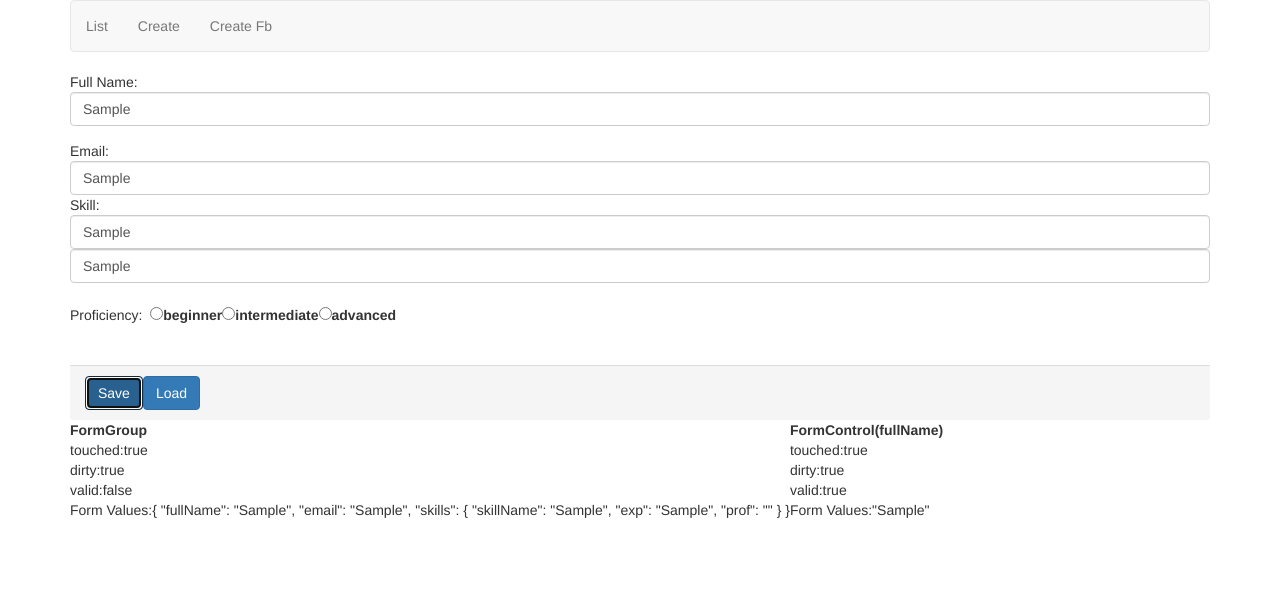
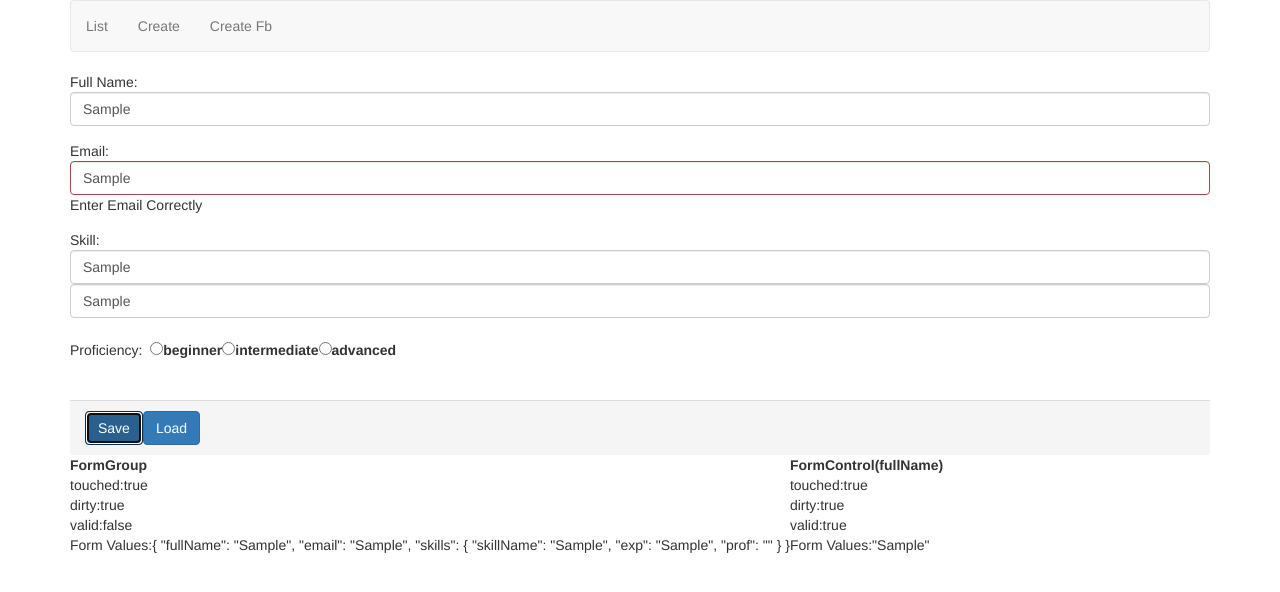
Before and after one commit to VasuSagar/AngularForms, an Angular app: page /fbcreate in a window 1280 px wide. Both pictures are taken after typing "Sample", "Sample", "Sample", "Sample" into the empty fields and a click on the button "Save". Shown: the top 592 px of the page. Built offline with nearby package versions, Linux system fonts and the light colour scheme.

Commit message:
second commit

```diff
--- a/src/app/componentsFormbuilder/employee/fbcreate/fbcreate.component.html
+++ b/src/app/componentsFormbuilder/employee/fbcreate/fbcreate.component.html
@@ -14,7 +14,22 @@
         </span>
 
     </div>
-    Email:<input type="text" class="form-control" formControlName="email">
+
+    <div class="form-group" [ngClass]="{'has-error':employeeForm.controls.email.errors
+    &&
+    (employeeForm.controls.email.touched
+    || employeeForm.controls.email.dirty)}">
+
+        Email:<input type="text" class="form-control" formControlName="email">
+        <span class="help-box" *ngIf="employeeForm.controls.email.errors
+                                        &&
+                                        (employeeForm.controls.email.touched
+                                        || employeeForm.controls.email.dirty)">
+            <span *ngIf="employeeForm.controls.email.errors.required">Enter Email</span>
+            <span *ngIf="employeeForm.controls.email.errors.email">Enter Email Correctly</span>
+        </span>
+
+    </div>
     <div formGroupName="skills">
         Skill:<input type="text" class="form-control" placeholder="Name of Skill" formControlName="skillName">
         <input type="text" class="form-control" placeholder="Experience in years" formControlName="exp">
```
